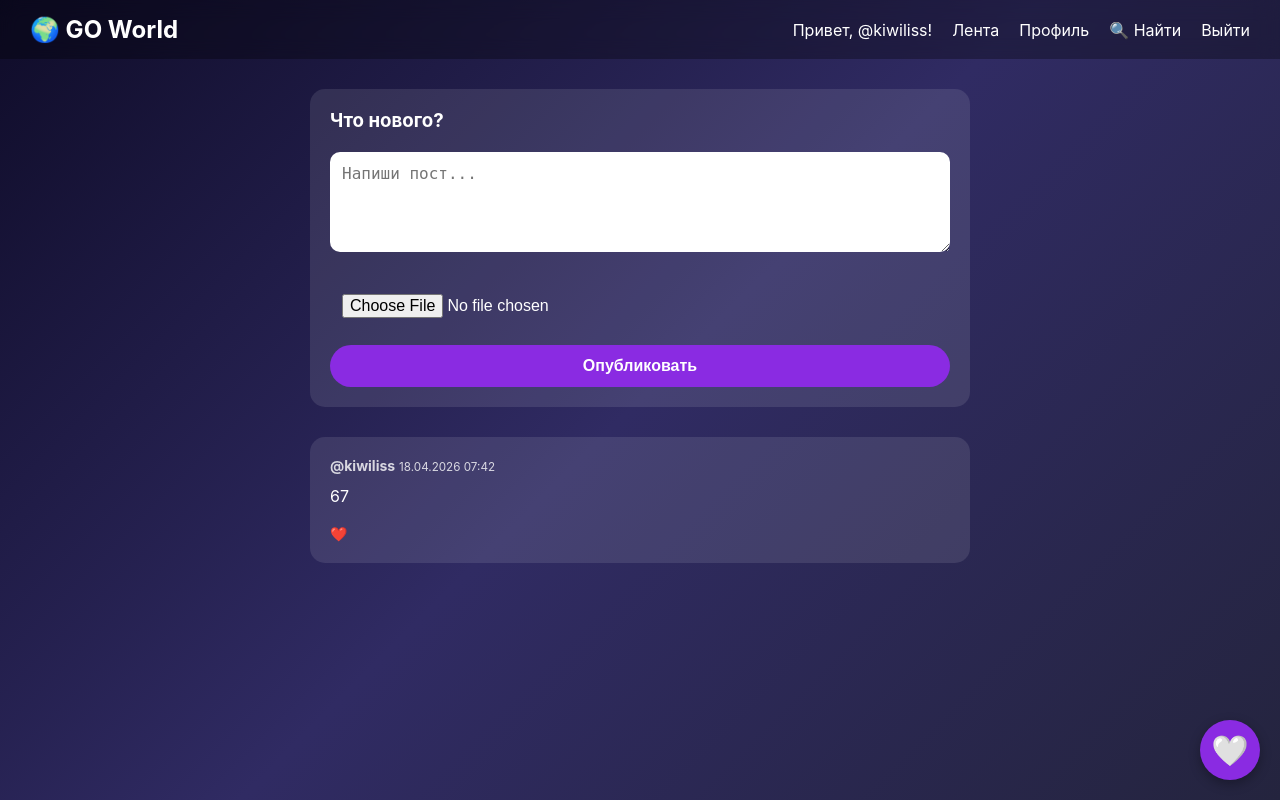
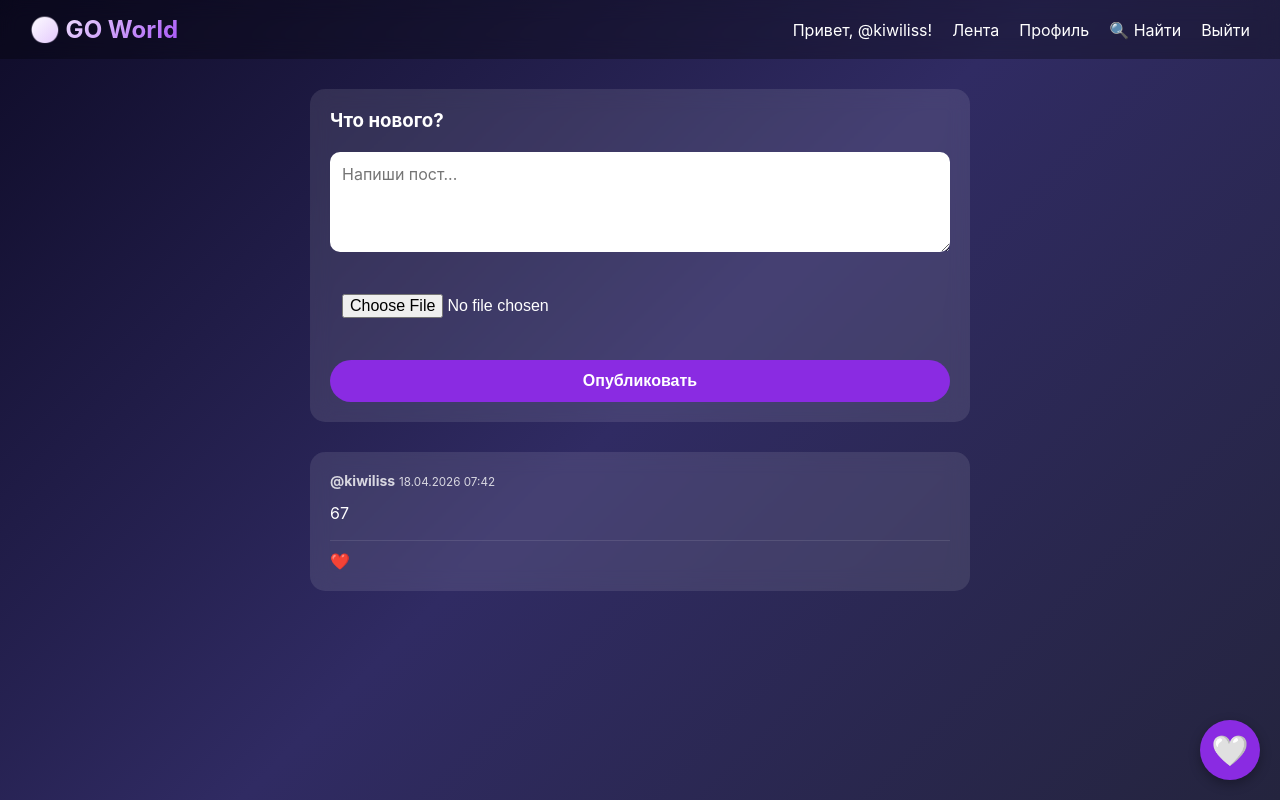
Before and after one commit to kiwiliwwi9-afk/GO-World, a Flask app: page /feed in a window 1280 px wide. Run offline with Flask 3, Linux system fonts and the light colour scheme; a user stored in the database is signed in; data comes from the database, SQL or seed files in the repository; data that the repository does not hold is empty.

Commit message:
Update style.css

```diff
--- a/static/style.css
+++ b/static/style.css
@@ -83,11 +94,17 @@ h2, h3 {
     backdrop-filter: blur(10px);
     flex-wrap: wrap;
     gap: 10px;
+    position: sticky;
+    top: 0;
+    z-index: 100;
 }
 
 .nav-brand {
     font-size: 24px;
     font-weight: bold;
+    background: linear-gradient(135deg, #fff, #a855f7);
+    -webkit-background-clip: text;
+    -webkit-text-fill-color: transparent;
 }
 
 .nav-links {
@@ -113,6 +133,7 @@ h2, h3 {
 
 .create-post {
     background: rgba(255,255,255,0.1);
+    backdrop-filter: blur(10px);
     border-radius: 15px;
     padding: 20px;
     margin-bottom: 30px;
@@ -127,24 +148,46 @@ h2, h3 {
     font-size: 16px;
     margin-bottom: 15px;
     resize: vertical;
+    font-family: inherit;
+}
+
+.create-post input[type="file"] {
+    margin-bottom: 15px;
+    color: white;
 }
 
 .post {
     background: rgba(255,255,255,0.1);
+    backdrop-filter: blur(10px);
     border-radius: 15px;
     padding: 20px;
-    margin-bottom: 15px;
+    margin-bottom: 20px;
+    transition: transform 0.2s;
+}
+
+.post:hover {
+    transform: translateY(-2px);
+    background: rgba(255,255,255,0.15);
 }
 
 .post-header {
     display: flex;
     justify-content: space-between;
     align-items: center;
-    margin-bottom: 10px;
+    margin-bottom: 12px;
     font-size: 14px;
     opacity: 0.8;
     flex-wrap: wrap;
     gap: 10px;
+}
+
+.post-header a {
+    color: white;
+    text-decoration: none;
+}
+
+.post-header a:hover {
+    text-decoration: underline;
 }
 
 .post-content {
@@ -153,24 +196,92 @@ h2, h3 {
     word-break: break-word;
 }
 
-.post-actions a, .like-btn {
+.post-image {
+    max-width: 100%;
+    border-radius: 10px;
+    margin-top: 10px;
+}
+
+.post-actions {
+    margin-top: 10px;
+    padding-top: 10px;
+    border-top: 1px solid rgba(255,255,255,0.1);
+}
+
+.like-btn {
     color: #ff6b6b;
     text-decoration: none;
-    font-size: 14px;
+    font-size: 16px;
+    display: inline-flex;
+    align-items: center;
+    gap: 5px;
+    transition: transform 0.2s;
 }
 
-.post-footer {
-    display: flex;
-    justify-content: space-between;
-    margin-top: 10px;
-    font-size: 12px;
-    opacity: 0.7;
+.like-btn:hover {
+    transform: scale(1.1);
 }
 
+/* ===== КОММЕНТАРИИ ===== */
+.comments {
+    margin-top: 12px;
+    padding-top: 10px;
+}
+
+.comment {
+    font-size: 13px;
+    padding: 8px 0;
+    border-bottom: 1px solid rgba(255,255,255,0.05);
+    display: flex;
+    flex-wrap: wrap;
+    gap: 8px;
+}
+
+.comment strong {
+    color: #a855f7;
+}
+
+.comment small {
+    opacity: 0.5;
+    font-size: 11px;
+    margin-left: auto;
+}
+
+.comment-form {
+    display: flex;
+    gap: 8px;
+    margin-top: 8px;
+}
+
+.comment-form input {
+    flex: 1;
+    padding: 8px 12px;
+    border-radius: 20px;
+    border: none;
+    outline: none;
+    font-size: 13px;
+}
+
+.comment-form button {
+    background: #8a2be2;
+    border: none;
+    border-radius: 20px;
+    padding: 8px 16px;
+    color: white;
+    cursor: pointer;
+    transition: background 0.2s;
+}
+
+.comment-form button:hover {
+    background: #a855f7;
+}
+
+/* ===== ПРОФИЛЬ ===== */
 .profile-header {
     display: flex;
     gap: 30px;
     background: rgba(255,255,255,0.1);
+    backdrop-filter: blur(10px);
     border-radius: 20px;
     padding: 30px;
     margin-bottom: 30px;
@@ -328,3 +465,22 @@ input, textarea {
         align-items: flex-start;
     }
 }
+
+/* ===== СКРОЛЛ ===== */
+::-webkit-scrollbar {
+    width: 6px;
+}
+
+::-webkit-scrollbar-track {
+    background: rgba(255,255,255,0.1);
+    border-radius: 10px;
+}
+
+::-webkit-scrollbar-thumb {
+    background: #8a2be2;
+    border-radius: 10px;
+}
+
+::-webkit-scrollbar-thumb:hover {
+    background: #a855f7;
+}
```
Also changed, not shown: other parts of static/style.css (+46 -6 lines).
